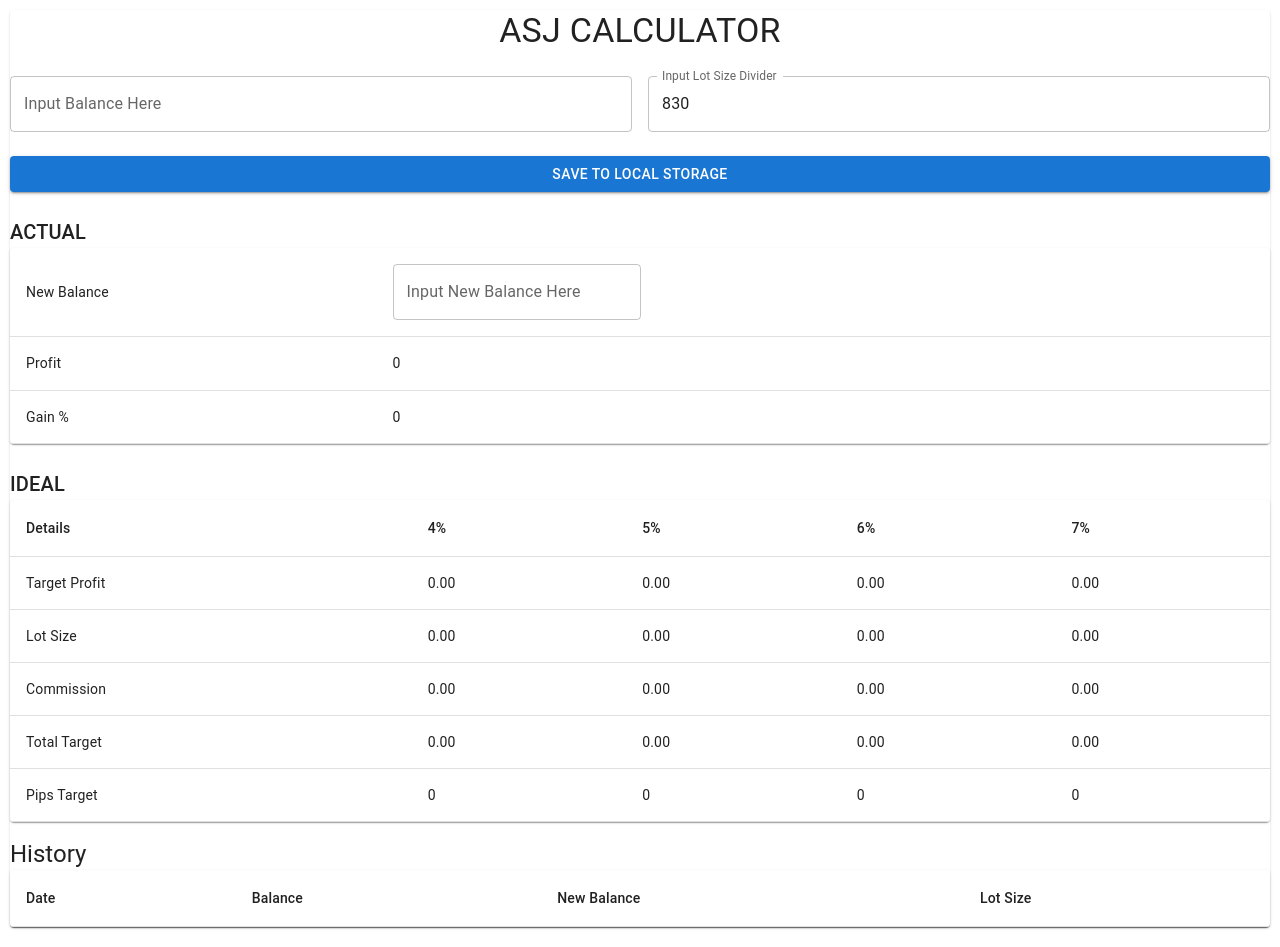
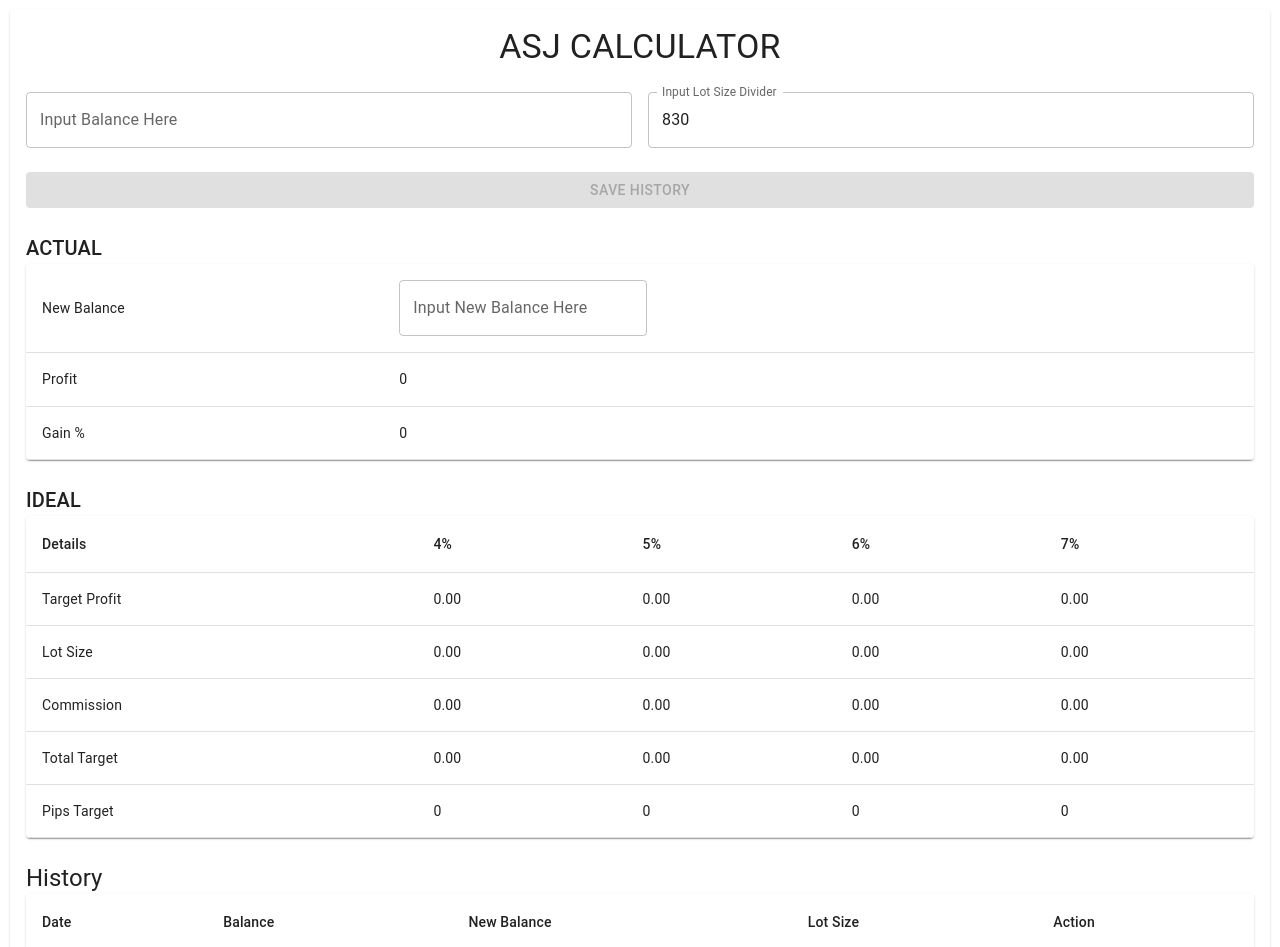
Before and after one commit to kjckangleon/asj-calculator, a React (Create React App) app: page / in a window 1280 px wide. Shown: the top 947 px of the page. Built offline with nearby package versions, Linux system fonts and the light colour scheme.

Commit message:
Add copyright text. fix some errors

```diff
--- a/src/components/Calculator.js
+++ b/src/components/Calculator.js
@@ -20,6 +20,7 @@ const Calculator = () => {
   const [newBalance, setNewBalance] = useState("");
   const [lotSizeDivider, setLotSizeDivder] = useState(830);
   const [localHistory, setLocalHistory] = useState([]);
+  const [hasValues, setHasValues] = useState(false);
 
   useEffect(() => {
     const finalValue = Number(
@@ -27,6 +28,14 @@ const Calculator = () => {
     );
     setLotSizeValue(finalValue);
   }, [value, lotSizeDivider]);
+
+  useEffect(() => {
+    if (value != "" && lotSizeValue != "" && newBalance != "") {
+      setHasValues(true);
+    } else {
+      setHasValues(false);
+    }
+  }, [value, lotSizeValue, newBalance]);
 
   useEffect(() => {}, [lotSizeDivider]);
 
@@ -176,7 +185,7 @@ const Calculator = () => {
         margin: "10px",
       }}
     >
-      <Stack direction="column" spacing={3}>
+      <Stack direction="column" spacing={3} m={2}>
         <Stack alignItems="center">
           <Typography variant="h4">ASJ CALCULATOR</Typography>
         </Stack>
@@ -201,11 +210,14 @@ const Calculator = () => {
           />
         </Stack>
         <Stack>
-          <Button variant="contained" onClick={saveToLocalStorage}>
-            Save to local storage
+          <Button
+            variant="contained"
+            onClick={saveToLocalStorage}
+            disabled={!hasValues}
+          >
+            Save history
           </Button>
         </Stack>
-
         <Stack>
           <Stack>
             <Typography variant="h6">ACTUAL</Typography>
@@ -268,8 +280,7 @@ const Calculator = () => {
             </Table>
           </TableContainer>
         </Stack>
-      </Stack>
-      <Stack mt={2}>
+        <Stack>
           <Stack>
             <Typography variant="h5">History</Typography>
           </Stack>
@@ -282,6 +293,7 @@ const Calculator = () => {
                     <TableCell>Balance</TableCell>
                     <TableCell>New Balance</TableCell>
                     <TableCell>Lot Size</TableCell>
+                    <TableCell>Action</TableCell>
                   </TableRow>
                 </TableHead>
                 <TableBody>
@@ -309,6 +321,10 @@ const Calculator = () => {
             </TableContainer>
           </Stack>
         </Stack>
+        <Stack>
+          <Typography>© Karl Kangleon</Typography>
+        </Stack>
+      </Stack>
     </Paper>
   );
 };
```
Lines whose indentation alone changed are shown as unchanged.
